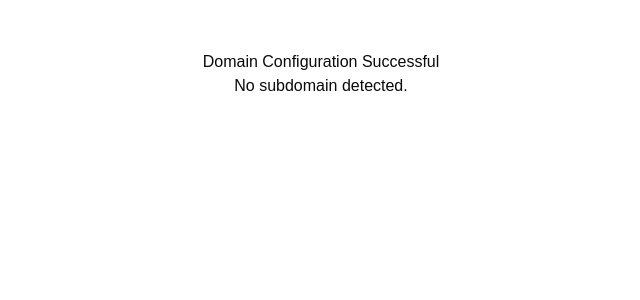
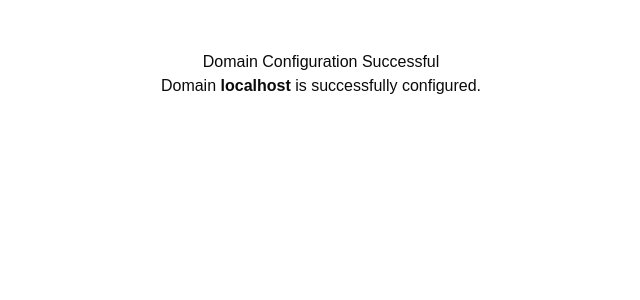
Before and after one commit to panda-zw/next-subdomain-generation, a Next.js app: page /success in a window 1280 px wide. Shown: the top 300 px of the page, without its empty margins (319-959 px from the left). Built offline with nearby package versions, Linux system fonts and the light colour scheme.

Commit message:
Set subdomain

```diff
--- a/app/success/page.tsx
+++ b/app/success/page.tsx
@@ -1,30 +1,23 @@
 "use client";
-import { useEffect, useState } from 'react';
+import { useEffect, useState } from "react";
 
 const SuccessPage = () => {
   const [subdomain, setSubdomain] = useState<string | null>(null);
 
   useEffect(() => {
     // Check if we're in the browser environment
-    if (typeof window !== 'undefined') {
-      const hostname = window.location.hostname; // Get the hostname
-      const parts = hostname.split('.'); // Split hostname by '.'
-
-      // Assume the main domain is "oono.store" and check if we have a subdomain
-      if (parts.length >= 3) {
-        setSubdomain(parts[0]); // Set the first part as subdomain
-      } else {
-        setSubdomain(null); // No subdomain detected
-      }
+    if (typeof window !== "undefined") {
+      setSubdomain(window.location.hostname);
     }
   }, []);
 
   return (
-    <div style={{ textAlign: 'center', marginTop: '50px' }}>
+    <div style={{ textAlign: "center", marginTop: "50px" }}>
       <h1>Domain Configuration Successful</h1>
       {subdomain ? (
         <p>
-          Domain <strong>{subdomain}.oono.store</strong> is successfully configured.
+          Domain <strong>{subdomain}</strong> is successfully
+          configured.
         </p>
       ) : (
         <p>No subdomain detected.</p>
```
